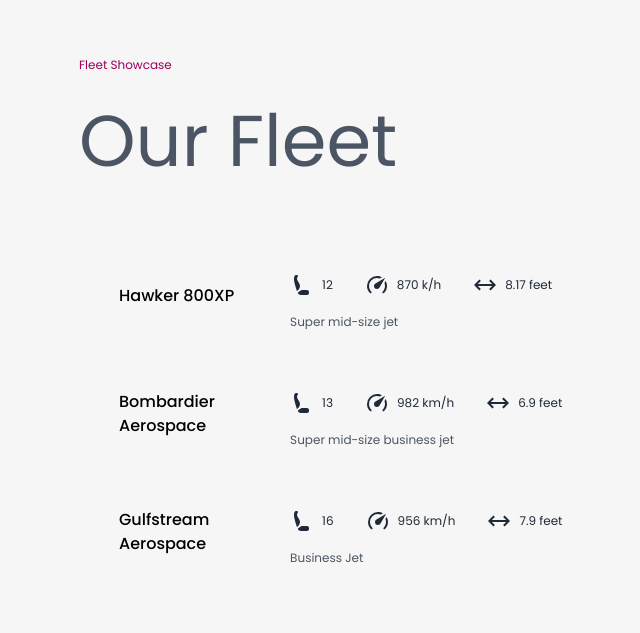
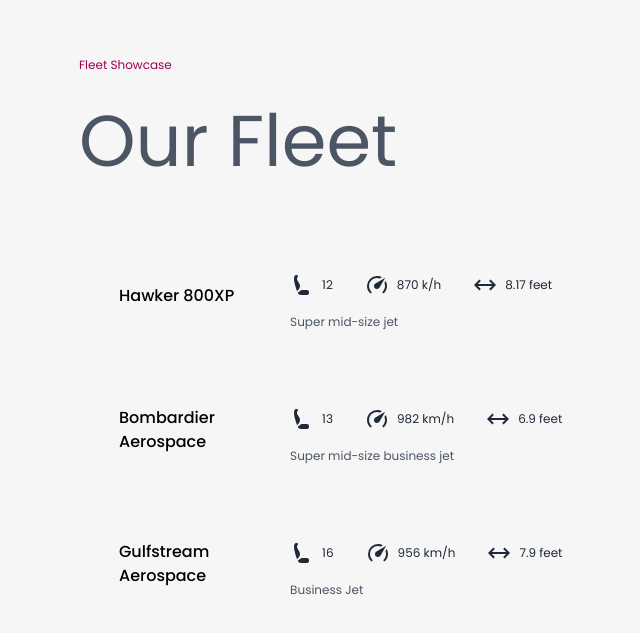
Before and after one commit to adediresolomon234/Swiftwingsv2, a Next.js app: page / in a window 1280 px wide. Shown: the part 4666-5299 px from the top of the page, without its empty margins (9-649 px from the left). Built offline with nearby package versions, Linux system fonts and the light colour scheme.

Commit message:
Update page.js

```diff
--- a/app/page.js
+++ b/app/page.js
@@ -151,7 +151,6 @@ export default function Home() {
                 </div>
                 <div />
               </div>
-
               <div className="flex justify-between mb-5">
                 <div className="flex items-center gap-9 mx-auto">
                   <div className="flex items-center">
@@ -188,7 +187,6 @@ export default function Home() {
                       </div>
                     </div>
                   </div>
-
                   <div className="flex justify-around gap-5">
                     <div className="p-5 pr-16 flex items-center gap-5 border rounded-2xl">
                       <div className="p-2 rounded-full border text-swDarkGray">
@@ -315,7 +313,7 @@ export default function Home() {
                     onMouseEnter={() => handleMouseEnter(item.id)}
                     onMouseLeave={handleMouseLeave}
                   >
-                    <div className="grid grid-cols-1 gap-2 lg:grid-cols-3 lg:gap-2 mt-2 pb-2 p-6 border-gray-200 rounded duration-300 hover:shadow-[rgba(17,_17,_26,_0.1)_0px_0px_16px] rounded-lg">
+                    <div className="grid grid-cols-1 gap-2 lg:grid-cols-3 lg:gap-2 mt-2 pb- p-6 border-gray-200 rounded duration-300 hover:shadow-[rgba(17,_17,_26,_0.1)_0px_0px_16px] rounded-lg">
                       <div className="flex items-center  fleet-item">
                         <a aria-label="add to slack" href="#" className="px-4 py-1 block">
                           <p className="font-medium md:block">{item.name}</p>
```
